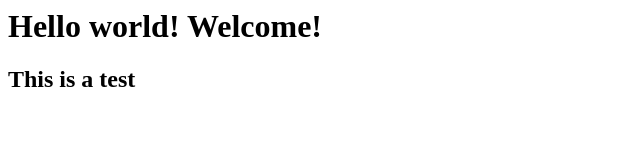
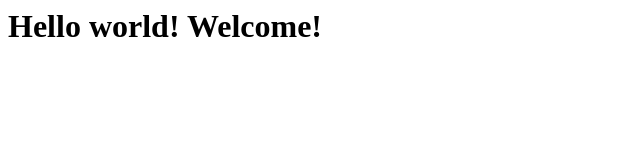
Before and after one commit to laurentiucalonfir/laurentiucalonfir.github.io, a plain HTML site: page index.html in a window 1280 px wide. Shown: the whole page, without its empty margins (0-640 px from the left). Drawn offline with Linux system fonts and the light colour scheme.

Commit message:
modified index.html

```diff
--- a/index.html
+++ b/index.html
@@ -1,6 +1,5 @@
 <html>
     <body>
         <h1>Hello world! Welcome!</h1>
-        <h2>This is a test</h2>
     </body>
 </html>
```
